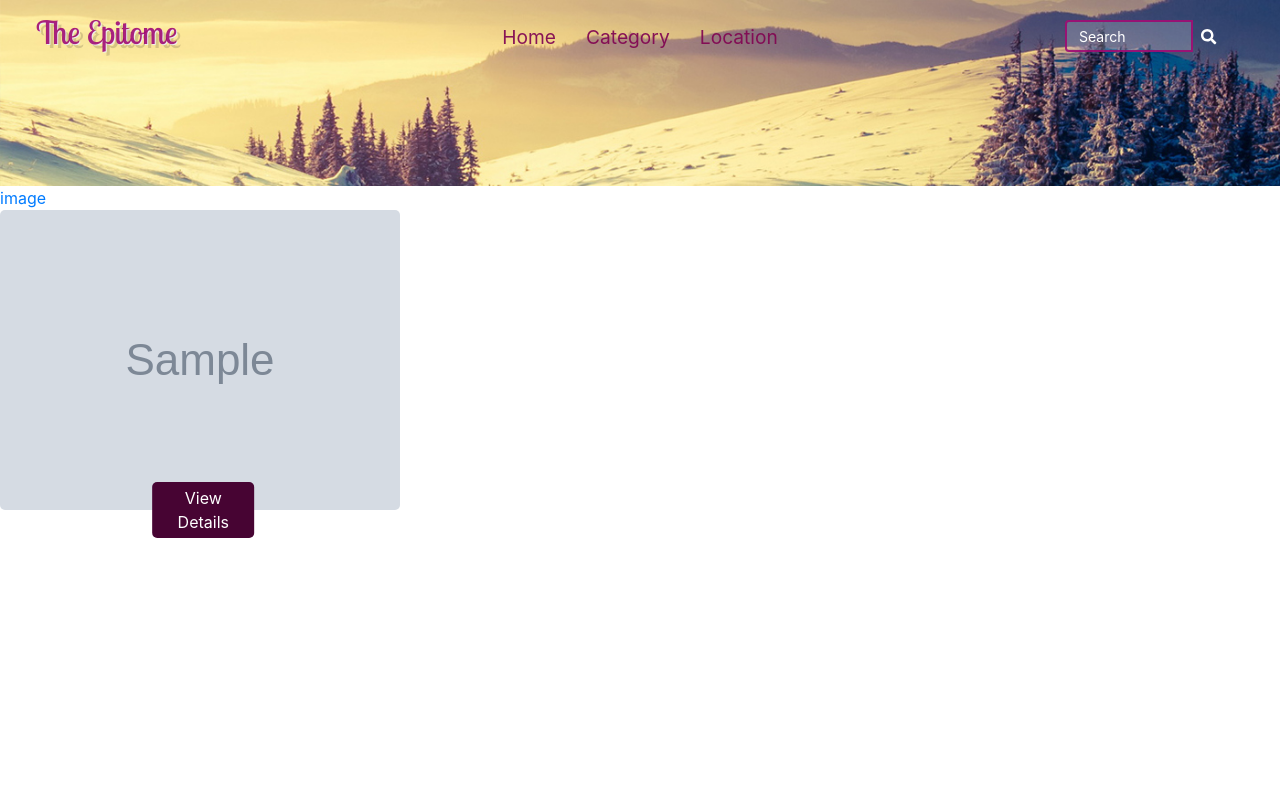
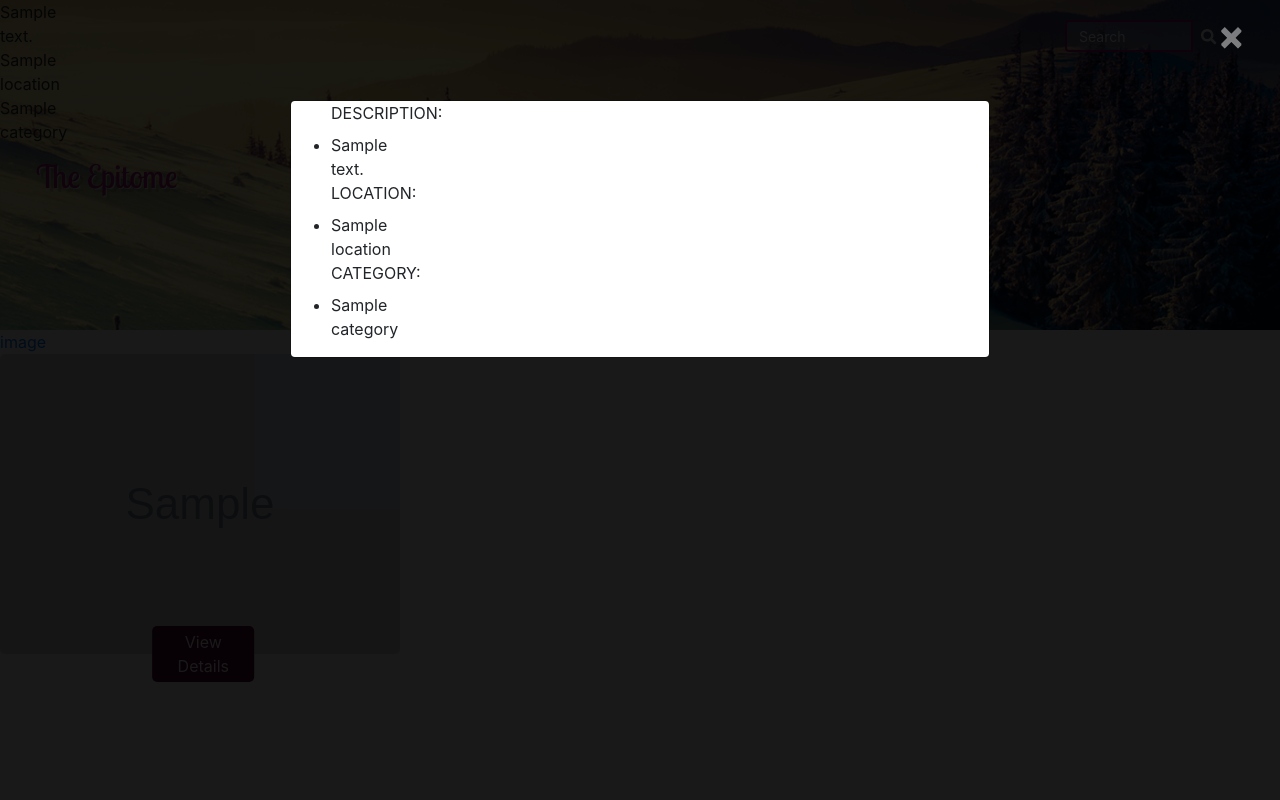
Before and after one commit to ChristineKarimi/Epitome, a Django app: page / in a window 1280 px wide, after a click on "View Details". Run offline with Django 3.2, Linux system fonts and the light colour scheme; tables that the repository leaves empty hold one stand-in row (values such as "Sample post"); grey boxes marked "Sample" are stand-in pictures; some libraries are stand-ins or nearby versions.

Commit message:
Added a modal for details

```diff
--- a/galleria/templates/gallery.html
+++ b/galleria/templates/gallery.html
@@ -25,10 +25,60 @@
                 <div id="caption"></div>
               </div>
 
+
                 <div class="container">
 
-                <button class="btn">View Details</button>
+                    <button
 
+                    id='details'
+
+                    data-description='{{pic.description}}'
+
+                    data-location='{{pic.location}}'
+
+                    data-category='{{pic.category}}'
+
+
+
+                    type="button"
+
+                    class="btn btn-info btn-xs info-btn"
+
+                    data-toggle="modal">
+                                 View Details
+
+                  </button>
+
+                  <div id="modal-details" class="modal">
+
+                    <span class="close">&times;</span>
+
+                    <div class="modal-content">
+
+                    <!-- <blockquote id="caption-d"> -->
+
+                      <ul>
+
+                        <label>DESCRIPTION:</label>
+
+                        <li class="one"></li>
+
+                        <label>LOCATION:</label>
+
+                        <li class="two"></li>
+
+                        <label>CATEGORY:</label>
+
+                        <li class="three"></li>
+
+
+
+                      </ul>
+
+                    <!-- </blockquote> -->
+                    </div>
+
+                  </div>
 
               </div>
 
--- a/static/css/styles.css
+++ b/static/css/styles.css
@@ -7,7 +7,7 @@
 .myimage:hover {opacity: 0.7;}
 
 /* The Modal (background) */
-#myModal {
+#myModal,#modal-details{
     display: none; /* Hidden by default */
     position: fixed; /* Stay in place */
     z-index: 1; /* Sit on top */
--- a/static/js/scripts.js
+++ b/static/js/scripts.js
@@ -12,6 +12,25 @@
     $('#caption').html()= $(this).attr('alt')
 })
 
+$('button#details').click(function() {
+
+  $('#modal-details').css('display', 'block')
+
+  img_d = $(this).data("description");
+
+  loc_d = $(this).data("location");
+
+  cat_d = $(this).data("category");
+
+
+  $(".one").text(img_d);
+
+  $(".two").text(loc_d);
+
+  $(".three").text(cat_d);
+
+
+})
 // Get the <span> element that closes the modal
 // var span = ;
 
@@ -19,5 +38,6 @@
 $(".close").click(function() {
 //   modal.style.display = "none";
   $('#myModal').css('display', "none");
+  $('#modal-details').css('display', 'none')
 })
 })
```
